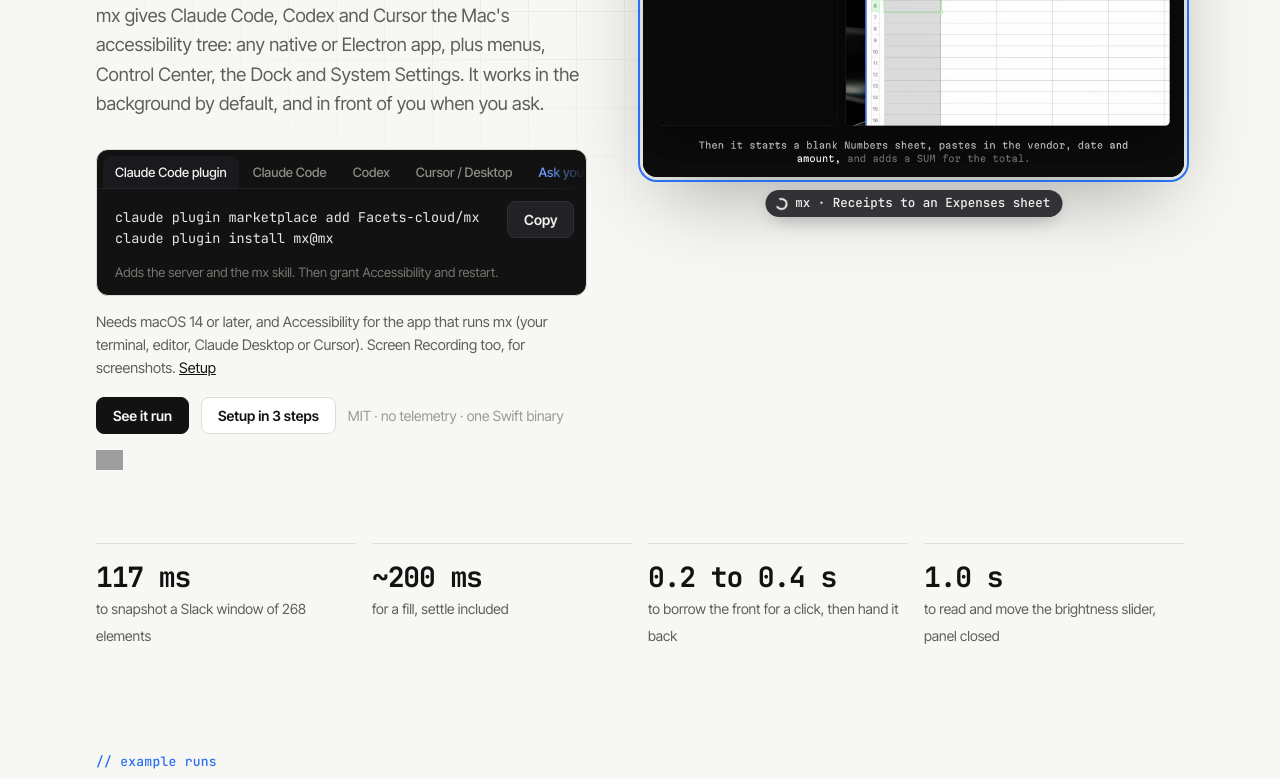
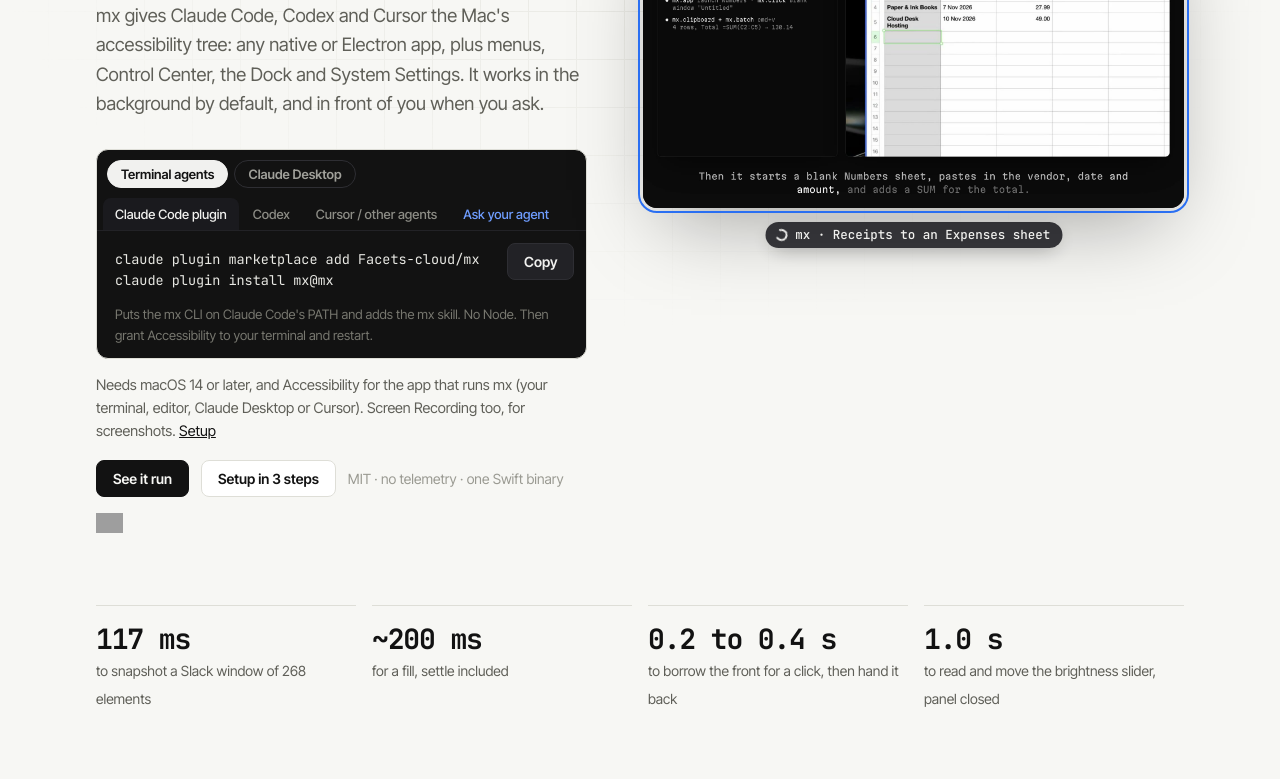
Before and after one commit to Facets-cloud/mx, a plain HTML site: page site/index.html in a window 1280 px wide. Shown: the part 530-1309 px from the top of the page. Drawn offline with Linux system fonts and the light colour scheme; grey boxes are pictures that could not be loaded.

Commit message:
Site: install for terminal agents or Claude Desktop
The hero and closing installers now split into two groups. Terminal
agents: the Claude Code plugin (CLI only), install.sh plus an MCP entry
pointing at mx for Codex and Cursor, and a rewritten setup prompt.
Claude Desktop: download mx.mcpb and three steps. Setup, FAQ and the
MX_MODE tabs use mx and mx doctor instead of npx.

Co-Authored-By: Claude Opus 5.5 <noreply@anthropic.com>

```diff
--- a/site/index.html
+++ b/site/index.html
@@ -4,7 +4,7 @@
 <meta charset="utf-8">
 <meta name="viewport" content="width=device-width, initial-scale=1">
 <title>mx · mac exec</title>
-<meta name="description" content="mx is mac exec: an MCP server that runs your coding agent's steps inside the Mac apps you already have open and signed in to, in the background while you keep working, or in front of you.">
+<meta name="description" content="mx is mac exec: a Mac CLI and MCP server that runs your coding agent's steps inside the Mac apps you already have open and signed in to, in the background while you keep working, or in front of you.">
 <link rel="preconnect" href="https://fonts.googleapis.com">
 <link rel="preconnect" href="https://fonts.gstatic.com" crossorigin>
 <link href="https://fonts.googleapis.com/css2?family=Inter+Tight:wght@400;500;600;700;800&family=JetBrains+Mono:wght@400;500;700&display=swap" rel="stylesheet">
@@ -87,6 +87,16 @@
   .installer pre.prompt { white-space: pre-wrap; max-height: 168px; overflow-y: auto; color: #cfcfca; scrollbar-width: thin; }
   .installer .btn { background: #222226; color: #f1f1ef; border-color: #2e2e33; }
   .installer .hint { padding: 0 18px 12px; font-size: 13px; color: #77776f; }
+  /* Two kinds of user: terminal agents get tabs, Claude Desktop gets a file and steps */
+  .installer .groups { display: flex; gap: 6px; padding: 10px 10px 4px; }
+  .installer .groups button { flex: none; font: 600 13px "Inter Tight", sans-serif; color: #a0a09a; background: none; border: 1px solid #2e2e33; border-radius: 99px; padding: 5px 13px; cursor: pointer; }
+  .installer .groups button[aria-pressed="true"] { color: #121212; background: #f1f1ef; border-color: #f1f1ef; }
+  .installer .mcpb { padding: 14px 18px 16px; font-size: 14px; color: #cfcfca; }
+  .installer .mcpb ol { margin: 12px 0 0 18px; display: grid; gap: 6px; }
+  .installer .mcpb b { color: #f1f1ef; font-weight: 600; }
+  .installer .mcpb p { margin-top: 10px; font-size: 13px; color: #77776f; }
+  .installer [hidden] { display: none; }
+  .installer .mcpb .btn { background: #f1f1ef; color: #121212; border-color: #f1f1ef; }
 
   /* Horizontal scrollers (install tabs, commands, code): fade the edge that has more beyond it */
   @property --fade-start { syntax: "<length>"; inherits: false; initial-value: 0px; }
@@ -310,7 +320,7 @@
 <header class="hero">
   <div class="wrap">
     <div>
-      <span class="eyebrow"><i></i>MCP server · v0.1 · macOS 14+</span>
+      <span class="eyebrow"><i></i>CLI and MCP · v0.1 · macOS 14+</span>
       <div><div class="word" id="word"><span class="box" aria-label="mx: mac exec"><span class="k">m</span><span class="rest">ac</span><span class="gap"></span><span class="rest">e</span><span class="k">x</span><span class="rest">ec</span></span><span class="pill"><span class="spin"></span>mx · for the whole Mac</span></div></div>
       <h1>Your agent uses the apps on your Mac. You keep using yours.</h1>
       <p class="lede">mx gives Claude Code, Codex and Cursor the Mac's accessibility tree: any native or Electron app, plus menus, Control Center, the Dock and System Settings. It works in the background by default, and in front of you when you ask.</p>
@@ -407,8 +417,8 @@ title: Sam (DM) - Slack
     </div>
 
     <div class="chain">
-      <div class="node"><h4>Your agent</h4><p>calls mx as an MCP server</p><div class="chips"><span>Claude Code</span><span>Codex</span><span>Cursor</span><span>Claude Desktop</span></div></div>
-      <div class="arrow">MCP · stdio</div>
+      <div class="node"><h4>Your agent</h4><p>runs mx commands, or calls it over MCP</p><div class="chips"><span>Claude Code</span><span>Codex</span><span>Cursor</span><span>Claude Desktop</span></div></div>
+      <div class="arrow">CLI or MCP</div>
       <div class="node mid"><h4>mx</h4><p>one Swift binary. Borrows the front only for a real mouse click or a cmd shortcut, then hands it back.</p></div>
       <div class="arrow">accessibility API</div>
       <div class="node"><h4>Your Mac</h4><p>the apps you have open, signed in</p><div class="chips"><span>any app</span><span>Control Center</span><span>menus</span><span>Dock</span><span>Settings</span></div></div>
@@ -483,7 +493,7 @@ title: Sam (DM) - Slack
           <tr><td><code>MX_MODE</code></td><td><code>background</code> (default), <code>front</code> or <code>watch</code>.</td></tr>
           <tr><td><code>MX_TYPING</code></td><td><code>paste</code> (default) puts text in at once. <code>keys</code> types key by key, for chat boxes and autocompletes that ignore pasted text.</td></tr>
         </table>
-        <p>Set these where your agent starts mx, then restart the agent. What the agent passes to <code>start</code> wins.</p>
+        <p>Set these in the environment your agent runs mx in, then restart the agent. What the agent passes to <code>start</code> wins.</p>
       </div>
       <div class="installer" data-set="modes"></div>
     </div>
@@ -529,9 +539,9 @@ resume: claude --resume 5e0c1a7b-2f4d-4c8e-9b61-0d3f7a2e8c45</span>
     <div class="kicker">// setup</div>
     <h2>Three steps, once.</h2>
     <div class="steps">
-      <div class="step"><h3>Add the server</h3><p>Claude Code: the plugin at the top, which adds the mx skill too. Codex, Cursor and Claude Desktop: the <code>npx -y @facets-cloud/mx</code> server entry.</p></div>
+      <div class="step"><h3>Install mx</h3><p>Claude Code: the plugin at the top, which puts the mx CLI on its PATH and adds the skill. Codex, Cursor and other agents: <code>install.sh</code>, then an MCP entry with the command <code>mx</code>. Claude Desktop: download <a href="https://github.com/Facets-cloud/mx/releases/latest/download/mx.mcpb">mx.mcpb</a> and double-click it.</p></div>
       <div class="step"><h3>Grant Accessibility</h3><p>macOS gives it to the app that starts mx: your terminal, editor, Claude Desktop or Cursor. System Settings > Privacy &amp; Security > Accessibility. Add Screen Recording for screenshots.</p></div>
-      <div class="step"><h3>Check it</h3><p>Run <code>npx -y @facets-cloud/mx doctor</code>, or ask the agent to. It names the app to turn on and what's missing, then restart that app.</p></div>
+      <div class="step"><h3>Check it</h3><p>Run <code>mx doctor</code>, or ask the agent to. It names the app to turn on and what's missing, then restart that app. In Claude Desktop, ask Claude to take a snapshot of Finder.</p></div>
     </div>
   </section>
 
@@ -569,14 +579,14 @@ resume: claude --resume 5e0c1a7b-2f4d-4c8e-9b61-0d3f7a2e8c45</span>
       <details><summary>Will it take over my mouse and keyboard?</summary><p>Not in background mode. Presses, fills and plain keys go to the app directly. A real mouse click or a cmd shortcut borrows the front for 200 to 400 ms and puts your app and cursor back, and mx waits until you pause typing first. Front and watch modes take the front because you asked to see it.</p></details>
       <details><summary>Which app do I grant Accessibility to?</summary><p>The one that starts mx: your terminal for Claude Code or Codex, or Claude Desktop or Cursor. <code>mx doctor</code> names it. Restart that app after granting.</p></details>
       <details><summary>Does it send my data anywhere?</summary><p>No. mx answers your agent on stdio and makes no network calls. What the agent reads goes to your agent's model, the same as anything else it reads.</p></details>
-      <details><summary>Does it work on Intel Macs?</summary><p>Yes. npm installs the arm64 or x64 build to match your Mac. macOS 14 or later.</p></details>
+      <details><summary>Does it work on Intel Macs?</summary><p>Yes. <code>install.sh</code> and the Claude Code plugin pick the arm64 or x64 build to match your Mac. macOS 14 or later.</p></details>
       <details><summary>What can't it do?</summary><p>It can't unlock the Mac or answer permission prompts, it won't type into password fields, and screenshots need the window on the current Space. The binary isn't signed or notarized yet.</p></details>
     </div>
   </section>
 
   <div class="end">
     <div class="big">mx</div>
-    <p>mac exec, for the whole Mac. One command to add it, or paste one prompt into your agent and let it set mx up.</p>
+    <p>mac exec, for the whole Mac. One command to add it, a file to double-click in Claude Desktop, or a prompt your agent follows.</p>
     <div class="installer center"></div>
   </div>
 
@@ -601,32 +611,48 @@ resume: claude --resume 5e0c1a7b-2f4d-4c8e-9b61-0d3f7a2e8c45</span>
   setTheme(THEMES.includes(saved) ? saved : "auto");
   themeBtn.addEventListener("click", () => setTheme(THEMES[(THEMES.indexOf(themeBtn.textContent) + 1) % 3]));
 
-  // Install tabs: a command per client, or a prompt any agent can follow
-  const PROMPT = `Install mx (mac exec, npm package @facets-cloud/mx) for me. It's an MCP server that lets you drive the apps on my Mac through the accessibility API.
+  // Installer: terminal agents get a tab per agent plus a prompt; Claude Desktop gets mx.mcpb and steps
+  const INSTALL_SH = "curl -fsSL https://facets-cloud.github.io/mx/install.sh | sh";
+  const MCPB = "https://github.com/Facets-cloud/mx/releases/latest/download/mx.mcpb";
+  const PROMPT = `Set up mx (mac exec) for me. It's a macOS command-line tool that lets you drive the apps on my Mac through the accessibility API. It doesn't need Node.
 
-1. Add it for the app you're running in:
-   - Claude Code: claude plugin marketplace add Facets-cloud/mx, then claude plugin install mx@mx (or, server only: claude mcp add -s user mx -- npx -y @facets-cloud/mx)
-   - Codex: add [mcp_servers.mx] with command = "npx" and args = ["-y", "@facets-cloud/mx"] to ~/.codex/config.toml
-   - Claude Desktop or Cursor: add {"mx": {"command": "npx", "args": ["-y", "@facets-cloud/mx"]}} under mcpServers in its MCP config
-2. Run npx -y @facets-cloud/mx doctor. Tell me which app it names, and to turn it on in System Settings > Privacy & Security > Accessibility, plus Screen & System Audio Recording if I want screenshots.
+1. Install it for the agent you are:
+   - Claude Code: run claude plugin marketplace add Facets-cloud/mx, then claude plugin install mx@mx. The plugin puts mx on your PATH after a restart and teaches you its commands.
+   - Any other agent that runs shell commands (Codex, Cursor, Gemini CLI and the rest): run ${INSTALL_SH}. It installs mx into ~/.local/bin and prints the path. Then add an MCP server named mx with that full path as the command and no arguments. Codex: codex mcp add mx -- ~/.local/bin/mx. Cursor: "mx": {"command": "<the full path>"} under mcpServers in ~/.cursor/mcp.json.
+   - If you can't run commands here, as in Claude Desktop, install nothing. Send me to https://facets-cloud.github.io/mx/#setup for the mx.mcpb file.
+2. Run mx doctor (or ~/.local/bin/mx doctor). In Claude Code, mx arrives with the restart in step 4, so run it then. Tell me which app doctor names, and to turn it on in System Settings > Privacy & Security > Accessibility, plus Screen & System Audio Recording if I want screenshots.
 3. Tell me mx works in the background by default, and that I can say "show me" or "let me watch" to see a job in front of me.
-4. Tell me to restart this app, then run doctor again and explain what it reports.`;
+4. Tell me to restart this app, then run mx doctor again and explain what it reports.`;
   const TABS = [
-    ["Claude Code plugin", "claude plugin marketplace add Facets-cloud/mx\nclaude plugin install mx@mx", "Adds the server and the mx skill. Then grant Accessibility and restart."],
-    ["Claude Code", "claude mcp add -s user mx -- npx -y @facets-cloud/mx", "Server only. Then grant Accessibility to your terminal and restart."],
-    ["Codex", '[mcp_servers.mx]\ncommand = "npx"\nargs = ["-y", "@facets-cloud/mx"]', "In ~/.codex/config.toml. Then grant Accessibility to your terminal."],
-    ["Cursor / Desktop", '{ "mcpServers": { "mx": { "command": "npx", "args": ["-y", "@facets-cloud/mx"] } } }', "In ~/.cursor/mcp.json or claude_desktop_config.json. Grant Accessibility to that app."],
-    ["Ask your agent", PROMPT, "Paste this into any agent. It installs mx and walks you through the rest."],
+    ["Claude Code plugin", "claude plugin marketplace add Facets-cloud/mx\nclaude plugin install mx@mx", "Puts the mx CLI on Claude Code's PATH and adds the mx skill. No Node. Then grant Accessibility to your terminal and restart."],
+    ["Codex", INSTALL_SH + "\ncodex mcp add mx -- ~/.local/bin/mx", "install.sh puts mx in ~/.local/bin and runs mx doctor. Then grant Accessibility to your terminal and restart Codex."],
+    ["Cursor / other agents", INSTALL_SH + '\n\n{ "mcpServers": { "mx": { "command": "mx" } } }', "Then add the entry to ~/.cursor/mcp.json or your agent's MCP config. If it can't find mx, use the full path install.sh prints."],
+    ["Ask your agent", PROMPT, "Paste this into any terminal agent. It installs mx and walks you through the rest."],
   ];
+  const DESKTOP = `<a class="btn" href="${MCPB}">Download mx.mcpb</a>
+    <ol>
+      <li>Double-click <b>mx.mcpb</b>, or add it in Claude's Settings &gt; Extensions &gt; Install Extension. It isn't notarized yet, so Claude may show it as unsigned.</li>
+      <li>Turn on <b>Accessibility</b> for Claude in System Settings &gt; Privacy &amp; Security, and <b>Screen Recording</b> if you want screenshots.</li>
+      <li>Quit and reopen Claude, then ask it to take a snapshot of Finder.</li>
+    </ol>
+    <p>For the Chat tab. Cowork isn't supported yet. No terminal and no Node.</p>`;
   const MODE_TABS = [
-    ["Claude Code", "claude mcp remove mx -s user\nclaude mcp add -s user mx -e MX_MODE=front -- npx -y @facets-cloud/mx", "Swap or add -e MX_TYPING=keys. Restart Claude Code after."],
-    ["Codex", '[mcp_servers.mx]\ncommand = "npx"\nargs = ["-y", "@facets-cloud/mx"]\nenv = { MX_MODE = "front" }', "In ~/.codex/config.toml. Restart Codex after."],
-    ["Cursor / Desktop", '{ "mcpServers": { "mx": {\n  "command": "npx", "args": ["-y", "@facets-cloud/mx"],\n  "env": { "MX_MODE": "front" } } } }', "The mx entry in ~/.cursor/mcp.json or claude_desktop_config.json."],
+    ["Claude Code", '// ~/.claude/settings.json\n{ "env": { "MX_MODE": "front" } }', 'Claude Code passes its env to the mx it runs. Add "MX_TYPING": "keys" the same way. Restart Claude Code after.'],
+    ["Codex", '[mcp_servers.mx]\ncommand = "mx"\nenv = { MX_MODE = "front" }', "In ~/.codex/config.toml, on the mx entry. Restart Codex after."],
+    ["Cursor / other agents", '{ "mcpServers": { "mx": {\n  "command": "mx",\n  "env": { "MX_MODE": "front" } } } }', "The mx entry in ~/.cursor/mcp.json or your agent's MCP config."],
+    ["Claude Desktop", '# no setting yet\n# say "show me" or "let me watch" in the chat', "The mx.mcpb extension has no settings yet. What you ask for picks the mode."],
   ];
   document.querySelectorAll(".installer").forEach((box) => {
-    const set = box.dataset.set === "modes" ? MODE_TABS : TABS, ask = set === TABS ? 4 : -1;
-    box.innerHTML = '<div class="tabs" role="tablist"></div><div class="body"><pre></pre><button class="btn" type="button">Copy</button></div><div class="hint"></div>';
-    const [tabs, pre, btn, hint] = [box.querySelector(".tabs"), box.querySelector("pre"), box.querySelector(".btn"), box.querySelector(".hint")];
+    const modes = box.dataset.set === "modes", set = modes ? MODE_TABS : TABS, ask = modes ? -1 : 3;
+    box.innerHTML = (modes ? "" : '<div class="groups"><button type="button" aria-pressed="true">Terminal agents</button><button type="button" aria-pressed="false">Claude Desktop</button></div>') +
+      '<div class="tabs" role="tablist"></div><div class="body"><pre></pre><button class="btn" type="button">Copy</button></div><div class="hint"></div>' +
+      (modes ? "" : '<div class="mcpb" hidden>' + DESKTOP + "</div>");
+    const [tabs, body, pre, btn, hint, mcpb] = [".tabs", ".body", "pre", ".body .btn", ".hint", ".mcpb"].map((s) => box.querySelector(s));
+    box.querySelectorAll(".groups button").forEach((g, gi) => g.addEventListener("click", () => {
+      box.querySelectorAll(".groups button").forEach((b, j) => b.setAttribute("aria-pressed", String(gi === j)));
+      [tabs, body, hint].forEach((el) => (el.hidden = gi === 1));
+      mcpb.hidden = gi === 0;
+    }));
     const show = (i) => {
       tabs.querySelectorAll("button").forEach((b, j) => b.setAttribute("aria-selected", String(i === j)));
       pre.textContent = set[i][1];
```
